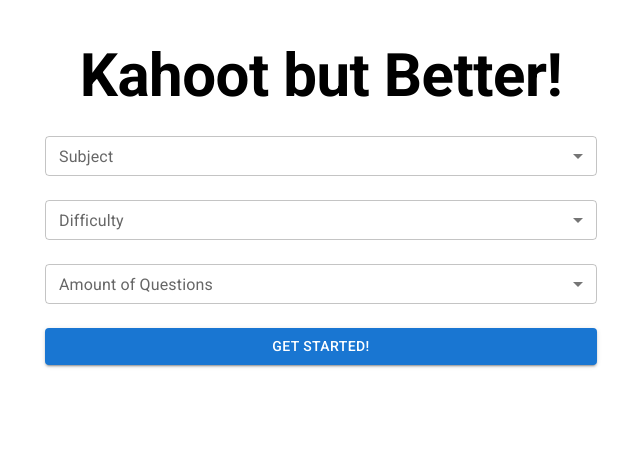
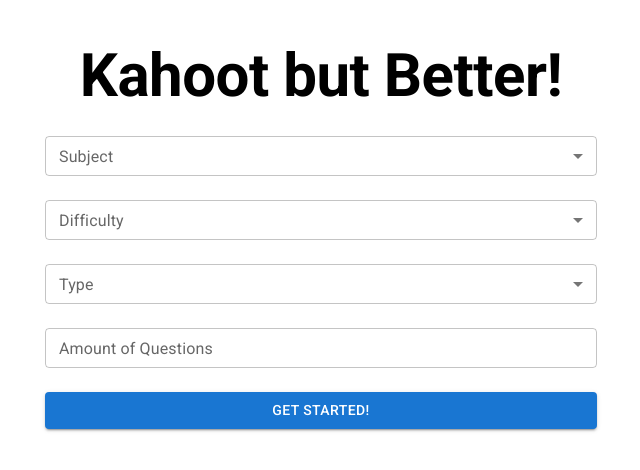
Before and after one commit to VladBurlacu/React, a React (Create React App) app in the folder kahoot-but-better/: page / in a window 1280 px wide. Shown: the top 470 px of the page, without its empty margins (319-959 px from the left). Built offline with nearby package versions, Linux system fonts and the light colour scheme.

Commit message:
added new component textFieldComp to be able to write desired amount of questions

```diff
--- a/kahoot-but-better/src/Components/Settings.js
+++ b/kahoot-but-better/src/Components/Settings.js
@@ -1,13 +1,20 @@
 import SelectField from "./SelectField";
 import {Box, Button} from "@mui/material";
+import TextFieldComp from "./TextFieldComp";
 
 
 const Settings = () => {
+
+    const handleSubmit = e => {
+        e.preventDefault();
+    }
+
     return (
-        <form>
+        <form onSubmit={ handleSubmit }>
             <SelectField label = "Subject"/>
             <SelectField label = "Difficulty"/>
-            <SelectField label = "Amount of Questions"/>
+            <SelectField label = "Type"/>
+            <TextFieldComp />
             <Box mt={3} width = "100%">
                 <Button fullWidth variant = "contained" type = "submit">
                     Get started!
--- /dev/null
+++ b/kahoot-but-better/src/Components/TextFieldComp.js
@@ -0,0 +1,23 @@
+import {Box, FormControl, TextField} from "@mui/material";
+
+
+const TextFieldComp = () => {
+
+    const handleChange = () => { }
+
+    return (
+        <Box mt={3} width = "100%" size="small">
+            <FormControl fullWidth>
+                <TextField
+                    onChange = {handleChange}
+                    variant = "outlined"
+                    label = "Amount of Questions"
+                    type = "number"
+                    size = "small"
+                />
+            </FormControl>
+        </Box>
+    )
+}
+
+export default TextFieldComp;
```
